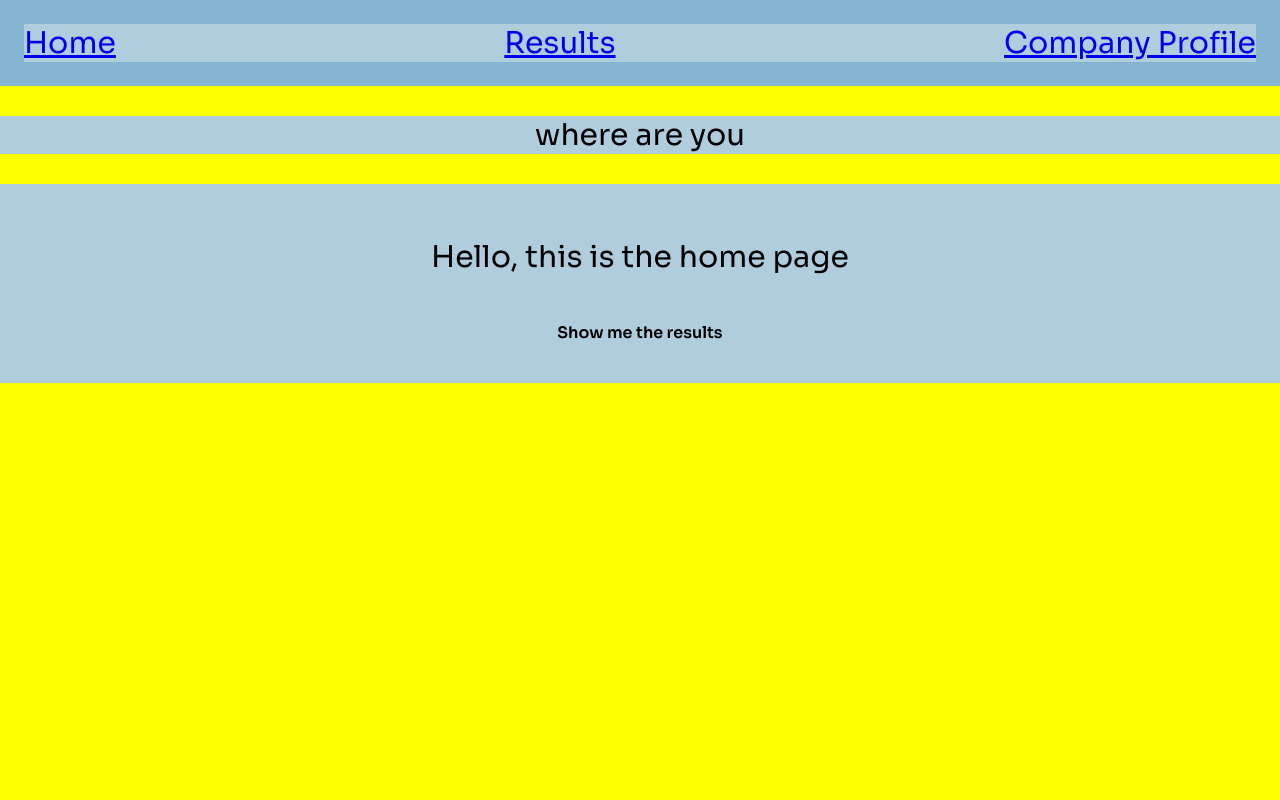
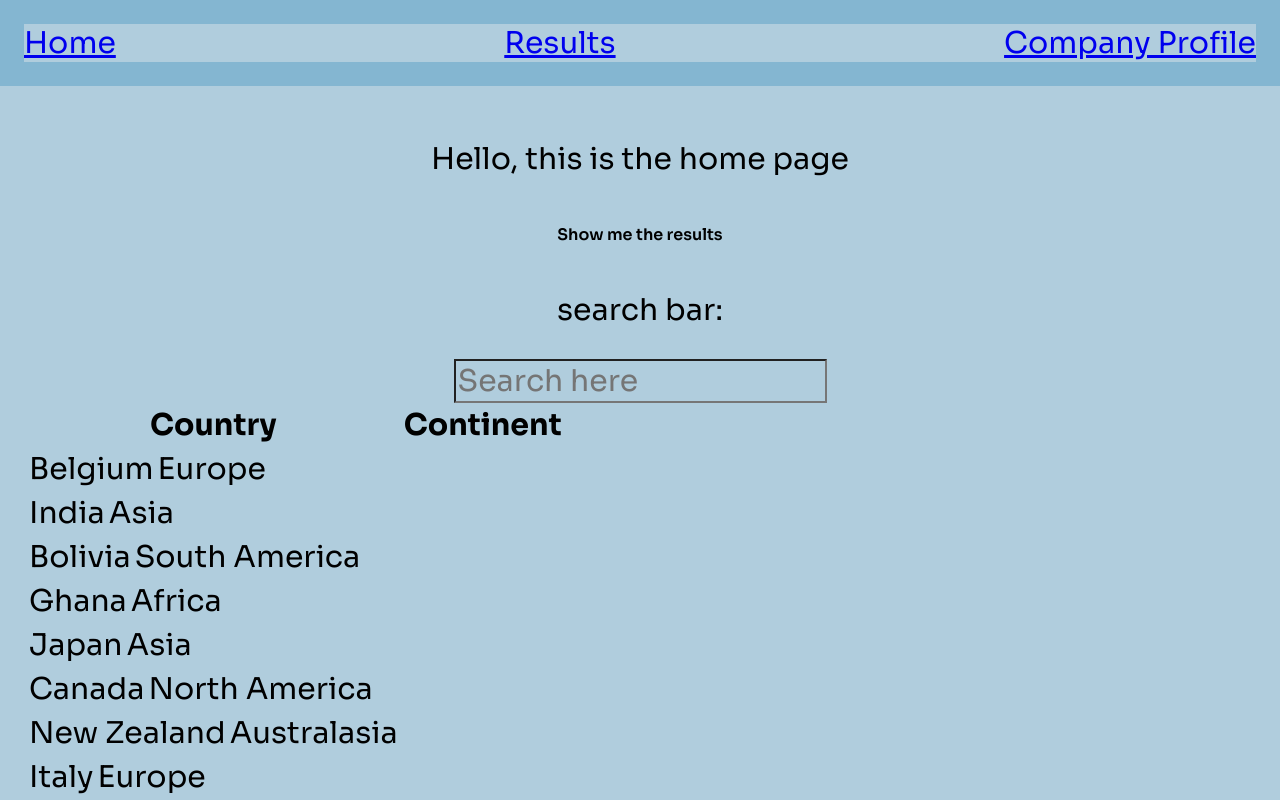
Before and after one commit to adeline-su/WiSdom, a React (Create React App) app in the folder frontend/my-app/: page / in a window 1280 px wide. Shown: the top 800 px of the page. Built offline with nearby package versions, Linux system fonts and the light colour scheme.

Commit message:
search bar

```diff
--- a/frontend/my-app/src/components/Home.js
+++ b/frontend/my-app/src/components/Home.js
@@ -1,18 +1,67 @@
-import React from 'react';
+import React, {useState} from 'react';
 import { Link, useNavigate, redirect } from "react-router-dom"
 import NavBar from './NavBar';
+
+import SearchBar from './searchBar';
 
 
 const Home = () => {
 
-    const navitage = useNavigate()
+    const navigate = useNavigate()
+
+    const [searchInput, setSearchInput] = useState("")
+
+    const countries = [
+
+    { name: "Belgium", continent: "Europe" },
+    { name: "India", continent: "Asia" },
+    { name: "Bolivia", continent: "South America" },
+    { name: "Ghana", continent: "Africa" },
+    { name: "Japan", continent: "Asia" },
+    { name: "Canada", continent: "North America" },
+    { name: "New Zealand", continent: "Australasia" },
+    { name: "Italy", continent: "Europe" },
+    { name: "South Africa", continent: "Africa" },
+    { name: "China", continent: "Asia" },
+    { name: "Paraguay", continent: "South America" },
+    { name: "Usa", continent: "North America" },
+    { name: "France", continent: "Europe" },
+    { name: "Botswana", continent: "Africa" },
+    { name: "Spain", continent: "Europe" },
+    { name: "Senegal", continent: "Africa" },
+    { name: "Brazil", continent: "South America" },
+    { name: "Denmark", continent: "Europe" },
+    { name: "Mexico", continent: "South America" },
+    { name: "Australia", continent: "Australasia" },
+    { name: "Tanzania", continent: "Africa" },
+    { name: "Bangladesh", continent: "Asia" },
+    { name: "Portugal", continent: "Europe" },
+    { name: "Pakistan", continent: "Asia" }
+
+    ];
+
+    // const countries_upper = countries.map(x => {name: x.name.toUpperCase(), continent: x.continent});
+
+    // function handleChange(e) {
+    //     e.preventDefault();
+    //     setSearchInput(e.target.value);
+    //     console.log("a change happened");
+    // };
+
+    function searchResults() {
+        if (searchInput.length > 0) {
+            const countries_filtered = countries.filter((country) => country.name.match(searchInput));
+            return countries_filtered;
+        } else {
+            return countries;
+        }
+    }
 
     return (
         <div className='body-wrapper'>
             <div className='nav-wrapper'>
             <NavBar/>
             </div>
-            <p> where are you </p>
             <div className='page-wrapper'>
                 <div className='container'>
                     <p>Hello, this is the home page</p>
@@ -20,6 +69,35 @@ const Home = () => {
                         <button className='body'>Show me the results</button>
                     </Link>
                 </div>
+
+                <p>search bar: </p>
+                <div>
+                    <input
+                    type="search"
+                    placeholder="Search here"
+                    onChange={(e) => setSearchInput(e.target.value)}
+                    value={searchInput} />
+
+                    <table>
+                    <tr>
+                        <th>Country</th>
+                        <th>Continent</th>
+                    </tr>
+
+                    {searchResults().map((country) => (
+                        <div>
+                        <tr>
+                            <td>{country.name}</td>
+                            <td>{country.continent}</td>
+                        </tr>
+                        </div>
+                    ))}
+                    </table>
+
+                </div>
+
+
+
             </div>
         </div>
     )
--- /dev/null
+++ b/frontend/my-app/src/components/searchBar.js
@@ -0,0 +1,84 @@
+import React, {useState} from 'react'
+
+
+const SearchBar = () => {
+
+ const [searchInput, setSearchInput] = useState("")
+
+ const countries = [
+
+  { name: "Belgium", continent: "Europe" },
+  { name: "India", continent: "Asia" },
+  { name: "Bolivia", continent: "South America" },
+  { name: "Ghana", continent: "Africa" },
+  { name: "Japan", continent: "Asia" },
+  { name: "Canada", continent: "North America" },
+  { name: "New Zealand", continent: "Australasia" },
+  { name: "Italy", continent: "Europe" },
+  { name: "South Africa", continent: "Africa" },
+  { name: "China", continent: "Asia" },
+  { name: "Paraguay", continent: "South America" },
+  { name: "Usa", continent: "North America" },
+  { name: "France", continent: "Europe" },
+  { name: "Botswana", continent: "Africa" },
+  { name: "Spain", continent: "Europe" },
+  { name: "Senegal", continent: "Africa" },
+  { name: "Brazil", continent: "South America" },
+  { name: "Denmark", continent: "Europe" },
+  { name: "Mexico", continent: "South America" },
+  { name: "Australia", continent: "Australasia" },
+  { name: "Tanzania", continent: "Africa" },
+  { name: "Bangladesh", continent: "Asia" },
+  { name: "Portugal", continent: "Europe" },
+  { name: "Pakistan", continent: "Asia" }
+
+];
+
+const handleChange = (e) => {
+  e.preventDefault();
+  setSearchInput(e.target.value);
+};
+
+async function searchResults() {
+    if (searchInput.length > 0) {
+        countries.filter((country) => {
+        return country.name.match(searchInput);
+        });
+    }
+}
+
+return (
+<div>
+
+<input
+   type="search"
+   placeholder="Search here"
+   onChange={handleChange}
+   value={searchInput} />
+
+<table>
+  <tr>
+    <th>Country</th>
+    <th>Continent</th>
+  </tr>
+
+{searchResults()}
+{/* {countries.map((country, *index*) => {
+
+<div>
+  <tr>
+    <td>{country.name}</td>
+    <td>{country.continent}</td>
+  </tr>
+</div>
+
+})} */}
+</table>
+
+</div>
+)
+
+
+};
+
+export default SearchBar;
```
Also changed, not shown: frontend/my-app/src/App.js (+2 -15 lines).
